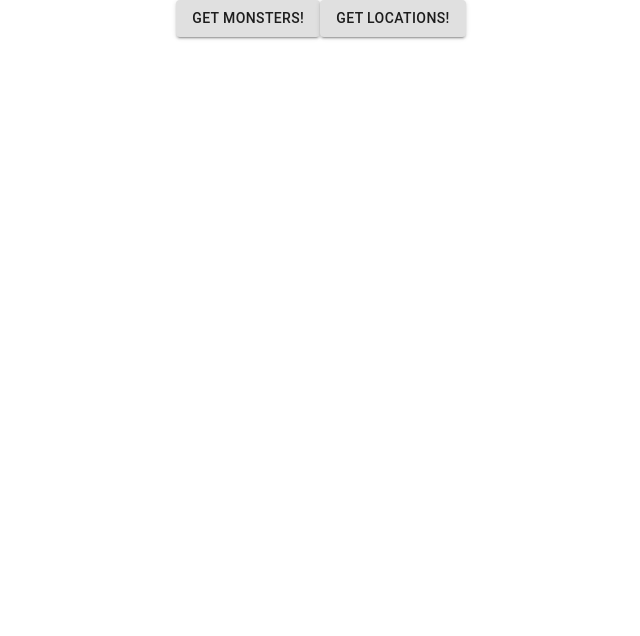
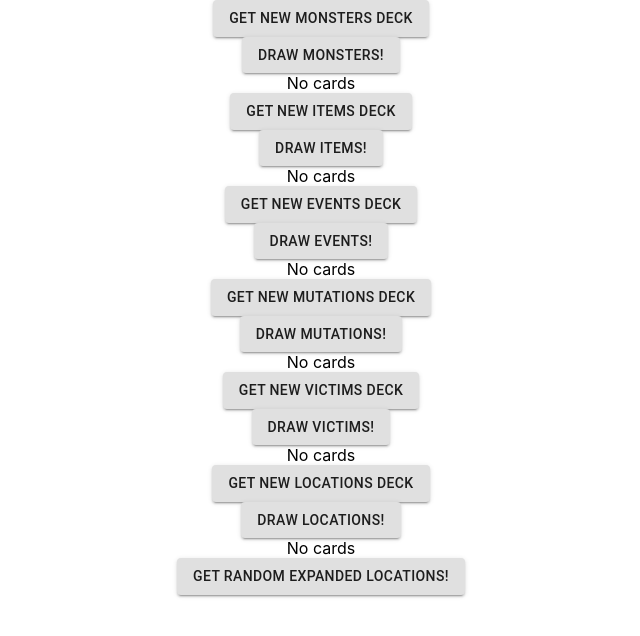
Before and after one commit to ewgewgewg/munchies, a React (Create React App) app: page / in a window 1280 px wide. Shown: the top 636 px of the page, without its empty margins (319-959 px from the left). Built offline with nearby package versions, Linux system fonts and the light colour scheme.

Commit message:
all decks random draw

```diff
--- a/src/App.jsx
+++ b/src/App.jsx
@@ -2,11 +2,11 @@ import React, { useState } from 'react';
 import { Button } from '@material-ui/core';
 import './App.css';
 import {
-  monsters, locations,
+  monsters, locations, events, items, mutations, victims,
 } from './utils';
 
 // Fisher-Yates
-const collect = (list) => {
+const shuffle = (list) => {
   // eslint-disable-next-line no-plusplus
   for (let i = list.length - 1; i > 0; i--) {
     const j = Math.floor(Math.random() * i);
@@ -16,19 +16,135 @@ const collect = (list) => {
     // eslint-disable-next-line no-param-reassign
     list[j] = temp;
   }
-  return list.slice(0, 5);
+  return list;
 };
 
 function App() {
   const [selectedMonsters, setSelectedMonsters] = useState([]);
+  const [selectedItems, setSelectedItems] = useState([]);
+  const [selectedEvents, setSelectedEvents] = useState([]);
+  const [selectedMutations, setSelectedMutations] = useState([]);
+  const [selectedVictims, setSelectedVictims] = useState([]);
+
   const [selectedLocations, setSelectedLocations] = useState([]);
+  const [selectedExpandedLocations, setSelectedExpandedLocations] = useState([]);
+
+  // eslint-disable-next-line
+  const [monstersDeck, setMonstersDeck] = useState(shuffle(monsters));
+  const [itemsDeck, setItemsDeck] = useState(shuffle(items));
+  const [locationsDeck, setLocationsDeck] = useState(shuffle(locations));
+  const [eventsDeck, setEventsDeck] = useState(shuffle(events));
+  const [mutationsDeck, setMutationsDeck] = useState(shuffle(mutations));
+  const [victimsDeck, setVictimsDeck] = useState(shuffle(victims));
 
   return (
     <div className="App">
-      <Button variant="contained" onClick={() => setSelectedMonsters(collect(monsters))}>Get Monsters!</Button>
-      {selectedMonsters.map((selected) => <div>{selected.name}</div>)}
-      <Button variant="contained" onClick={() => setSelectedLocations(collect(locations))}>Get Locations!</Button>
-      {selectedLocations.map((selected) => <div>{selected.name}</div>)}
+      <Button variant="contained" onClick={() => setMonstersDeck(shuffle(monsters))}>Get New Monsters Deck</Button>
+      <br />
+      <Button
+        variant="contained"
+        onClick={() => {
+          setSelectedMonsters(monstersDeck.slice(0, 5));
+          setMonstersDeck(monstersDeck.slice(5));
+        }}
+      >
+        Draw Monsters!
+      </Button>
+      {selectedMonsters.length ? selectedMonsters.map((selected) => <div>{selected.name}</div>)
+        : <div>No cards</div>}
+      <Button variant="contained" onClick={() => setItemsDeck(shuffle(items))}>Get New Items Deck</Button>
+      <br />
+      <Button
+        variant="contained"
+        onClick={() => {
+          setSelectedItems(itemsDeck.slice(0, 5));
+          setItemsDeck(itemsDeck.slice(5));
+        }}
+      >
+        Draw Items!
+      </Button>
+      {selectedItems.length ? selectedItems.map((selected) => <div>{selected.name}</div>)
+        : <div>No cards</div>}
+      <Button variant="contained" onClick={() => setEventsDeck(shuffle(events))}>Get New Events Deck</Button>
+      <br />
+      <Button
+        variant="contained"
+        onClick={() => {
+          setSelectedEvents(eventsDeck.slice(0, 5));
+          setEventsDeck(eventsDeck.slice(5));
+        }}
+      >
+        Draw Events!
+      </Button>
+      {selectedEvents.length ? selectedEvents.map((selected) => <div>{selected.name}</div>)
+        : <div>No cards</div>}
+      <Button variant="contained" onClick={() => setMutationsDeck(shuffle(mutations))}>Get New Mutations Deck</Button>
+      <br />
+      <Button
+        variant="contained"
+        onClick={() => {
+          setSelectedMutations(mutationsDeck.slice(0, 5));
+          setMonstersDeck(mutationsDeck.slice(5));
+        }}
+      >
+        Draw Mutations!
+      </Button>
+      {selectedMutations.length ? selectedMutations.map((selected) => <div>{selected.name}</div>)
+        : <div>No cards</div>}
+      <Button variant="contained" onClick={() => setVictimsDeck(shuffle(victims))}>Get New Victims Deck</Button>
+      <br />
+      <Button
+        variant="contained"
+        onClick={() => {
+          setSelectedVictims(victimsDeck.slice(0, 5));
+          setVictimsDeck(victimsDeck.slice(5));
+        }}
+      >
+        Draw Victims!
+      </Button>
+      {selectedVictims.length ? selectedVictims.map((selected) => <div>{selected.name}</div>)
+        : <div>No cards</div>}
+      <Button variant="contained" onClick={() => setLocationsDeck(shuffle(locations))}>Get New Locations Deck</Button>
+      <br />
+      <Button
+        variant="contained"
+        onClick={() => {
+          setSelectedLocations(locationsDeck.slice(0, 5));
+          setLocationsDeck(locationsDeck.slice(5));
+        }}
+      >
+        Draw Locations!
+      </Button>
+      {selectedLocations.length ? selectedLocations.map((selected) => <div>{selected.name}</div>)
+        : <div>No cards</div>}
+      <Button variant="contained" onClick={() => setSelectedExpandedLocations(shuffle(locations).slice(0, 5))}>Get Random Expanded Locations!</Button>
+      {selectedExpandedLocations.map((selected) => (
+        <div>
+          <div style={{ fontWeight: 'bold' }}>{selected.name}</div>
+          <list>
+            <li>
+              Items:
+              {' '}
+              {selected.items}
+            </li>
+            <li>
+              Events:
+              {' '}
+              {selected.events}
+            </li>
+            <li>
+              Monsters:
+              {' '}
+              {selected.monsters}
+            </li>
+            <li>
+              Victims:
+              {' '}
+              {selected.victims}
+            </li>
+          </list>
+        </div>
+      ))}
     </div>
   );
 }
```
